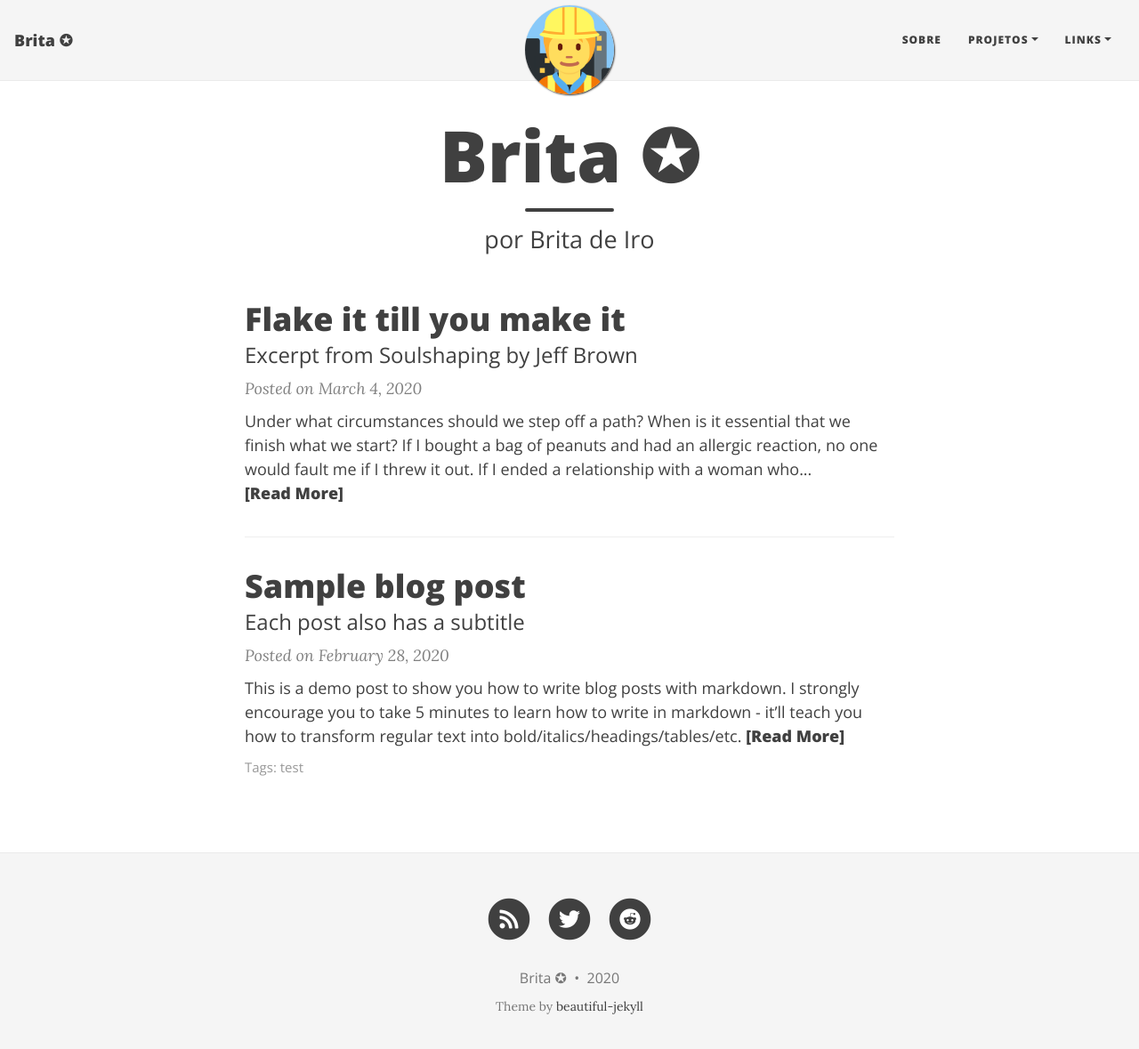
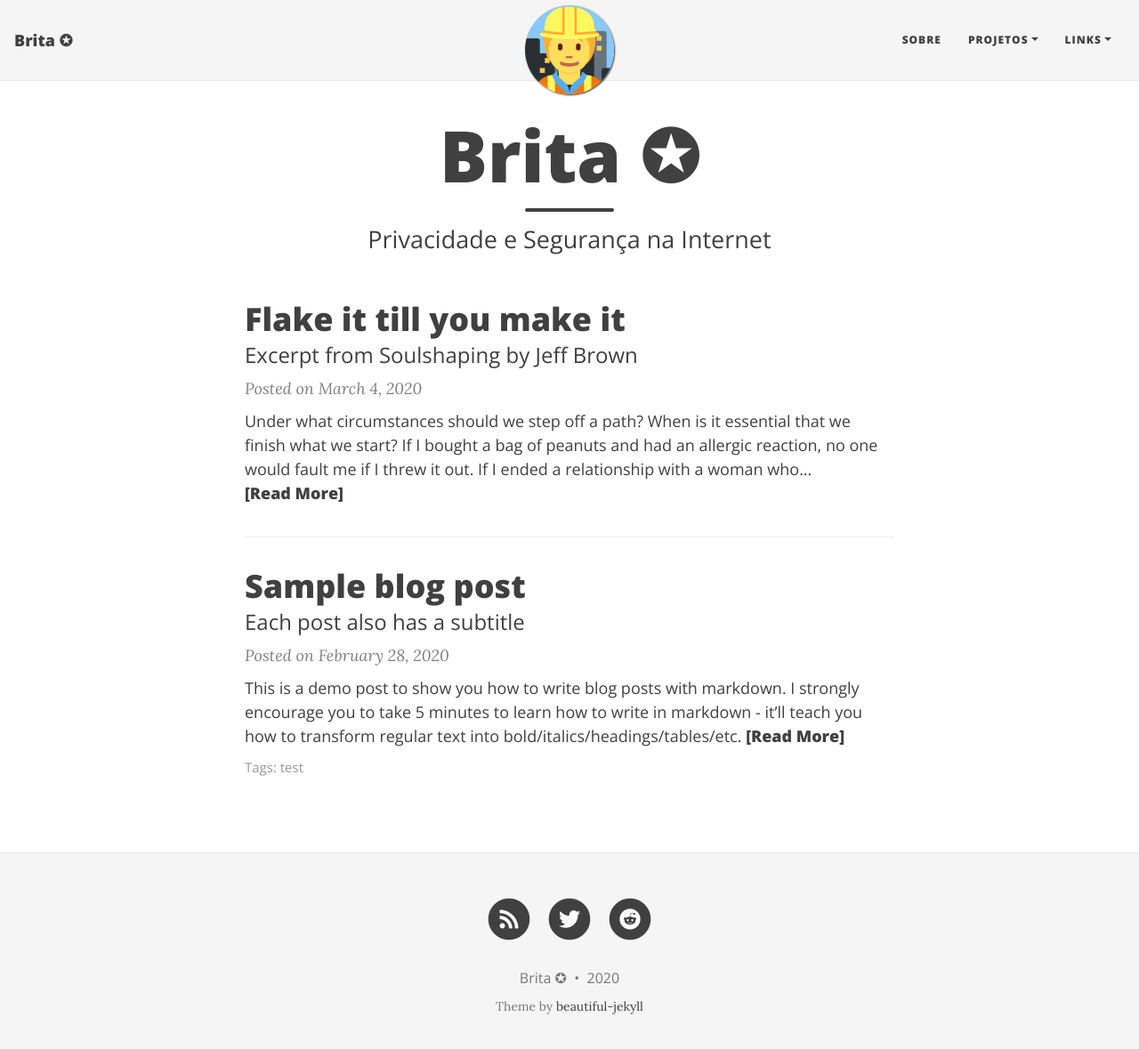
Before and after one commit to britadeiro/britadeiro.github.io, a Jekyll site: the page built from index.html, in a window 1280 px wide and 1192 px high. Shown: the top 1179 px of the window at 89% size. Built offline with Jekyll 4.4.1, drawn with Linux system fonts in a browser that asks for light colours; nearby versions of some CDN libraries; the list of posts is cut into pages by our own code.

Commit message:
Update index.html

```diff
--- a/index.html
+++ b/index.html
@@ -1,5 +1,5 @@
 ---
 layout: home
 title: Brita ✪
-subtitle: por Brita de Iro
+subtitle: Privacidade e Segurança na Internet
 ---
```
